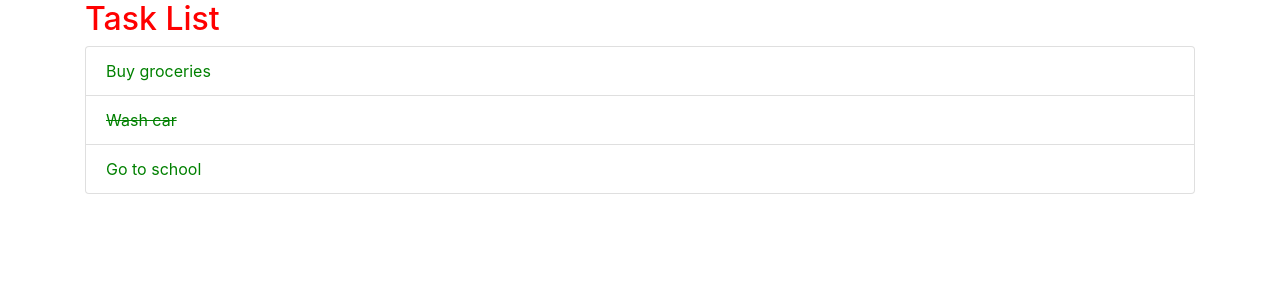
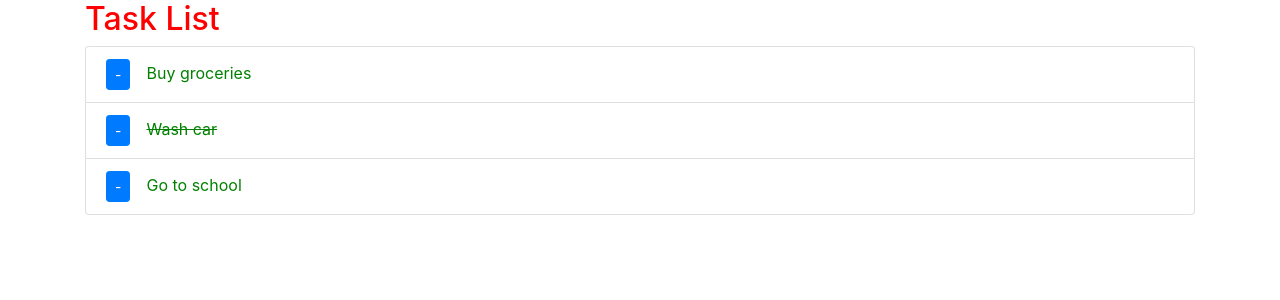
Before and after one commit to iuriikogan/reacttodo, a React (Create React App) app: page / in a window 1280 px wide. Shown: the top 300 px of the page. Built offline with nearby package versions, Linux system fonts and the light colour scheme.

Commit message:
call function from button

```diff
--- a/src/Task.jsx
+++ b/src/Task.jsx
@@ -8,10 +8,15 @@ class Task extends Component {
 		task: this.props.task
 	}
 
+	// functions
+	test = (_id) => alert(_id)
+
+
 	// renders html
 	render() {
 		return (
 			<li className="list-group-item">
+				<button className="btn btn-primary btn-sm mr-3" onClick={() => this.test(this.state.task._id)}>-</button>
 				<span className={this.state.task.done ? 'done' : ''} style={styles.span}>{this.state.task.name}</span>
 			</li>
 		)
```
